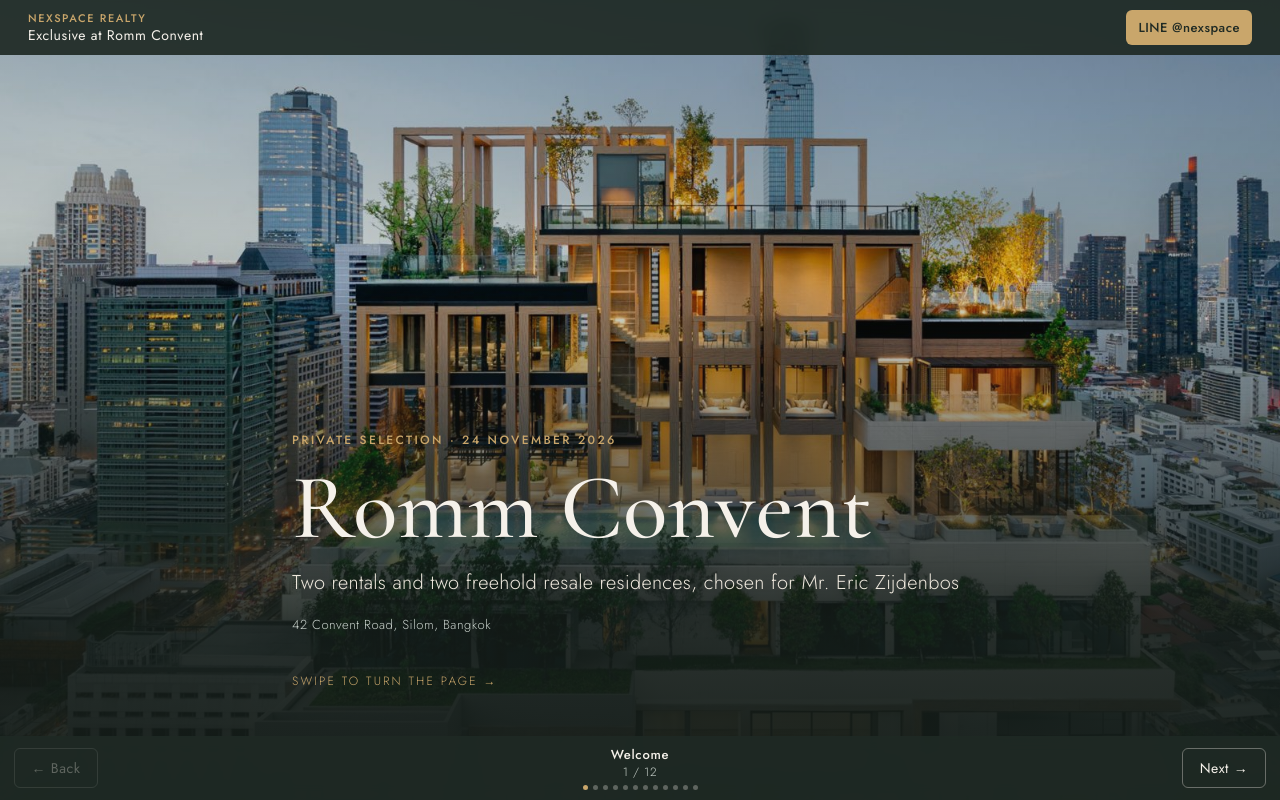
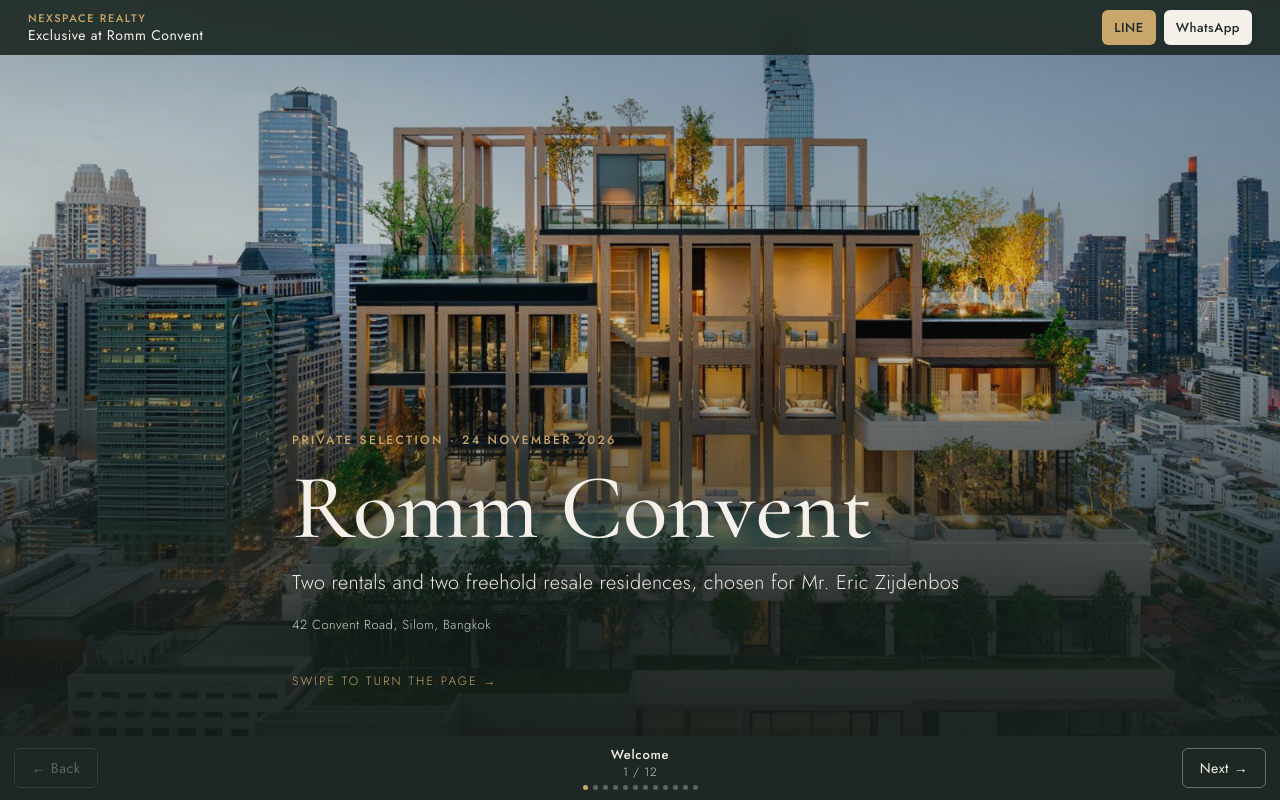
Before and after one commit to nexspace-realty/romm-convent-eric, a plain HTML site: page index.html in a window 1280 px wide. Drawn offline with nearby package versions, Linux system fonts and the light colour scheme.

Commit message:
Add WhatsApp contact for Kate
Co-Authored-By: Claude Opus 5.5 <noreply@anthropic.com>
Claude-Session: https://claude.ai/code/session_01VTmHEMyb2dPYkmghXvWDLu

```diff
--- a/index.html
+++ b/index.html
@@ -28,6 +28,8 @@ a{color:inherit}
   padding:calc(10px + env(safe-area-inset-top)) 16px 10px;background:rgba(31,42,36,.92);backdrop-filter:blur(8px);-webkit-backdrop-filter:blur(8px);color:#F5F1EA}
 .bar .brand{font-size:13px;font-weight:400;letter-spacing:.04em;line-height:1.3}
 .bar .brand b{display:block;font-weight:500;letter-spacing:.14em;text-transform:uppercase;font-size:11px;color:var(--brass-light)}
+.btns{display:flex;gap:8px;flex:none}
+.line-btn.wa{background:#F5F1EA}
 .line-btn{flex:none;text-decoration:none;font-size:13px;font-weight:500;letter-spacing:.04em;color:#1F2A24;background:var(--brass-light);border-radius:6px;padding:8px 12px;white-space:nowrap}
 
 /* book */
@@ -159,7 +161,10 @@ td.num,th.num{text-align:right;padding-right:0;white-space:nowrap}
 
 <header class="bar">
   <div class="brand"><b>Nexspace Realty</b>Exclusive at Romm Convent</div>
-  <a class="line-btn" href="https://line.me/R/ti/p/@nexspace" target="_blank" rel="noopener">LINE @nexspace</a>
+  <div class="btns">
+    <a class="line-btn" href="https://line.me/R/ti/p/@nexspace" target="_blank" rel="noopener" aria-label="LINE @nexspace">LINE</a>
+    <a class="line-btn wa" href="https://wa.me/66980141559" target="_blank" rel="noopener" aria-label="WhatsApp Kate +66 98 014 1559">WhatsApp</a>
+  </div>
 </header>
 
 <main class="book" id="book">
@@ -414,6 +419,7 @@ td.num,th.num{text-align:right;padding-right:0;white-space:nowrap}
     <img class="photo ph-wide" src="sky-lounge.jpg" alt="Sky lounge at Romm Convent" style="margin-top:8px" loading="lazy">
     <div class="contact">
       <a href="https://line.me/R/ti/p/@nexspace" target="_blank" rel="noopener"><div class="label">Message us on LINE</div><div class="value">@nexspace</div></a>
+      <a href="https://wa.me/66980141559" target="_blank" rel="noopener"><div class="label">WhatsApp · Kate</div><div class="value">+66 98 014 1559</div></a>
     </div>
     <p class="small" style="margin-top:18px">Nexspace Realty Exclusive at Romm Convent</p>
   </div>
```
